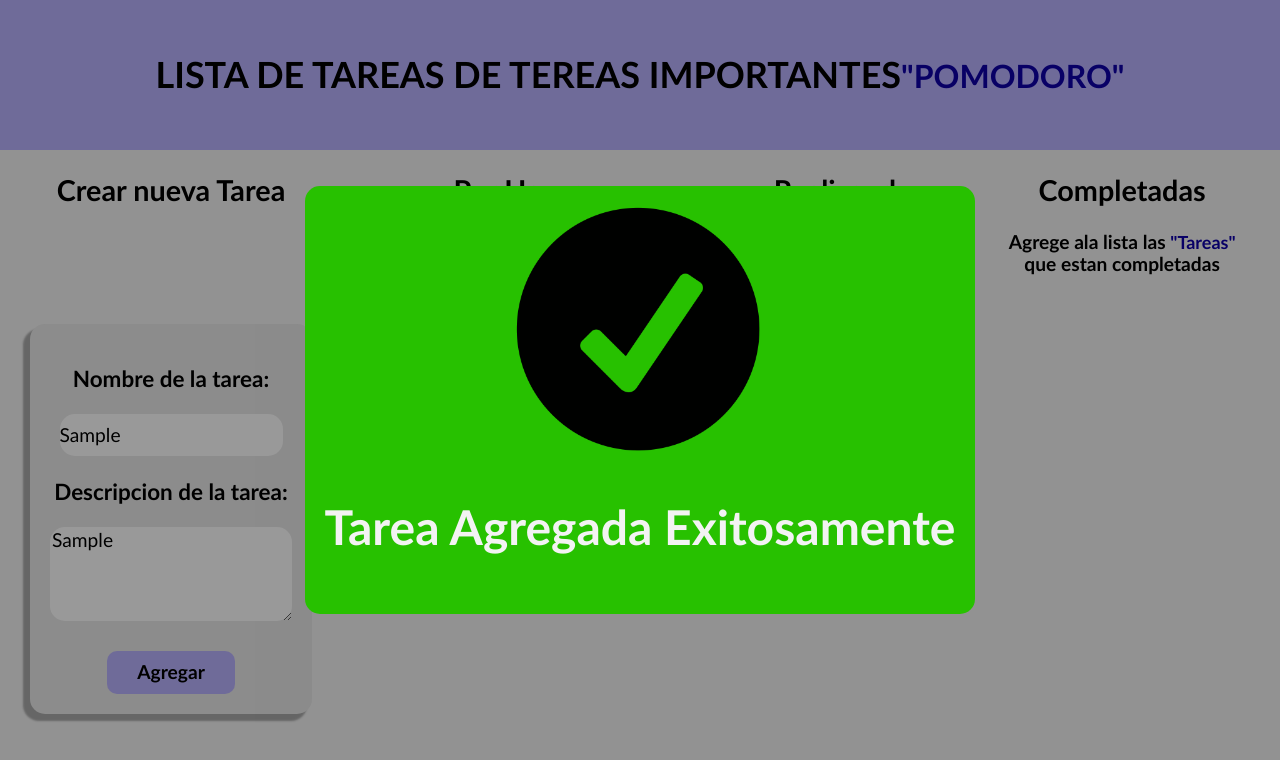
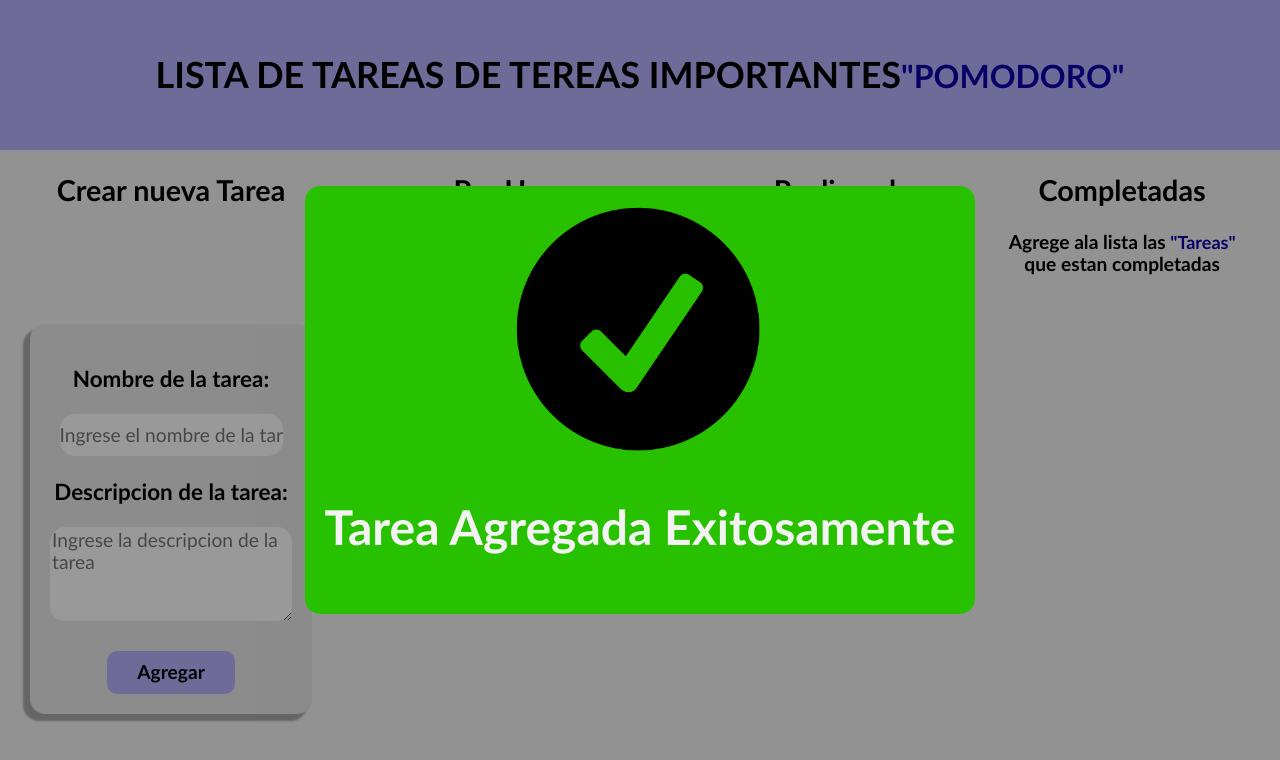
Before and after one commit to yairmc/PomodoroProject, a plain HTML site: page index.html in a window 1280 px wide. Both pictures are taken after typing "Sample", "Sample" into the empty fields and a click on the input "Agregar". Drawn offline with Linux system fonts and the light colour scheme.

Commit message:
Add local Storage functionality

```diff
--- a/index.js
+++ b/index.js
@@ -1,21 +1,46 @@
 const btnAddModal = document.querySelector("#addButton");
 const btnCloseAddModal = document.querySelector('#closeModal');
 const modal = document.querySelector('#modal')
+
+let listItems = localStorage.getItem('myTodoList') ? JSON.parse(localStorage.getItem('myTodoList')) : [];
 
 const form = document.querySelector('#form');
 const inputNameTask = document.querySelector('#inputNameTask');
 const inputDescriptionTask = document.querySelector('#inputDescriptionTask');
 
+window.addEventListener('load', () => {
+    loadPendingTask(listItems)
+
     form.addEventListener('submit', (e) => {
         e.preventDefault();
 
-    const taskName = inputNameTask.value;
-    const descriptionTask=inputDescriptionTask.value;
+        const nameTask = inputNameTask.value;
+        const descriptionTask = inputDescriptionTask.value;
 
-    if (!taskName) return alert("Porfavor ingresa el nombre de la tarea")
+        listItems.push({ name: nameTask, description: descriptionTask, id: `task-${Math.floor(Math.random() * 300)}` });
+        localStorage.setItem('myTodoList', JSON.stringify(listItems));
 
+        if (!nameTask) return alert("Porfavor ingresa el nombre de la tarea")
+        loadPendingTask(listItems)
+        inputNameTask.value = '';
+        inputDescriptionTask.value = '';
+    })
+})
+
+
+btnAddModal.addEventListener("click", () => {
+    modal.showModal()
+})
+
+btnCloseAddModal.addEventListener("click", () => {
+    modal.close()
+})
+
+const loadPendingTask = (todoPending) => {
     const pendingClass = document.querySelector('#pendingClass');
 
+    pendingClass.innerHTML = "";
+    todoPending.forEach(item => {
         const pendingTask = document.createElement('div');
         pendingTask.classList.add('pendingTask');
 
@@ -24,20 +49,13 @@ form.addEventListener('submit', (e) => {
 
         const pendingTaskName = document.createElement('h3');
         pendingTaskName.classList.add('pendingNameTask');
-    pendingTaskName.innerText=taskName
+        pendingTaskName.innerText = item.name;
 
         const pendingTaskDescription = document.createElement('h3');
         pendingTaskDescription.classList.add('pendingDescriptionTask');
-    pendingTaskDescription.innerText=descriptionTask
+        pendingTaskDescription.innerText = item.description
 
         pendingTask.appendChild(pendingTaskName)
         pendingTask.appendChild(pendingTaskDescription)
     })
-
-btnAddModal.addEventListener("click", () => {
-    modal.showModal()
-})
-
-btnCloseAddModal.addEventListener("click", () => {
-    modal.close()
-})
+}
```
Also changed, not shown: index.html (+6 -4 lines). Lines whose indentation alone changed are shown as unchanged.
